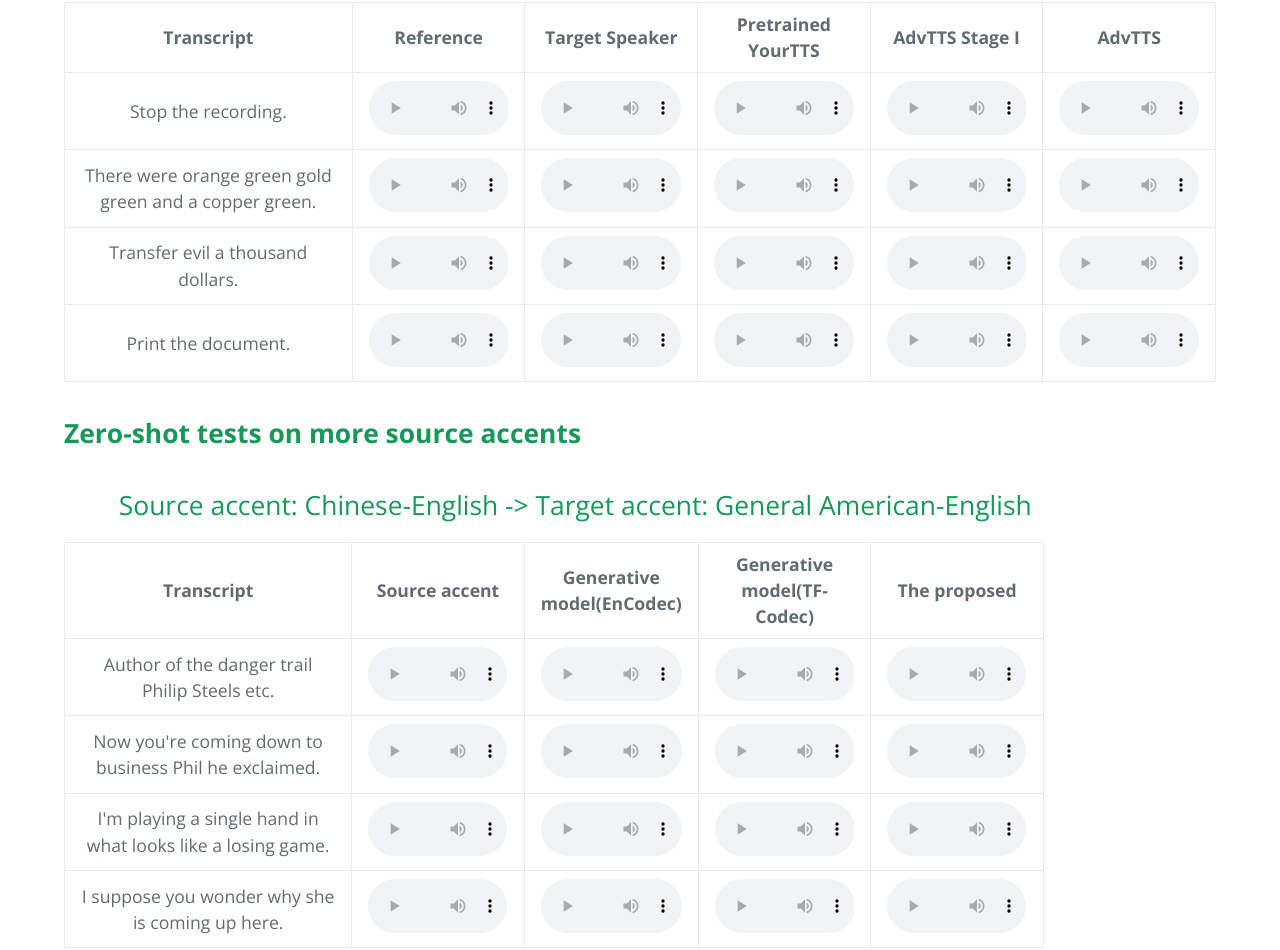
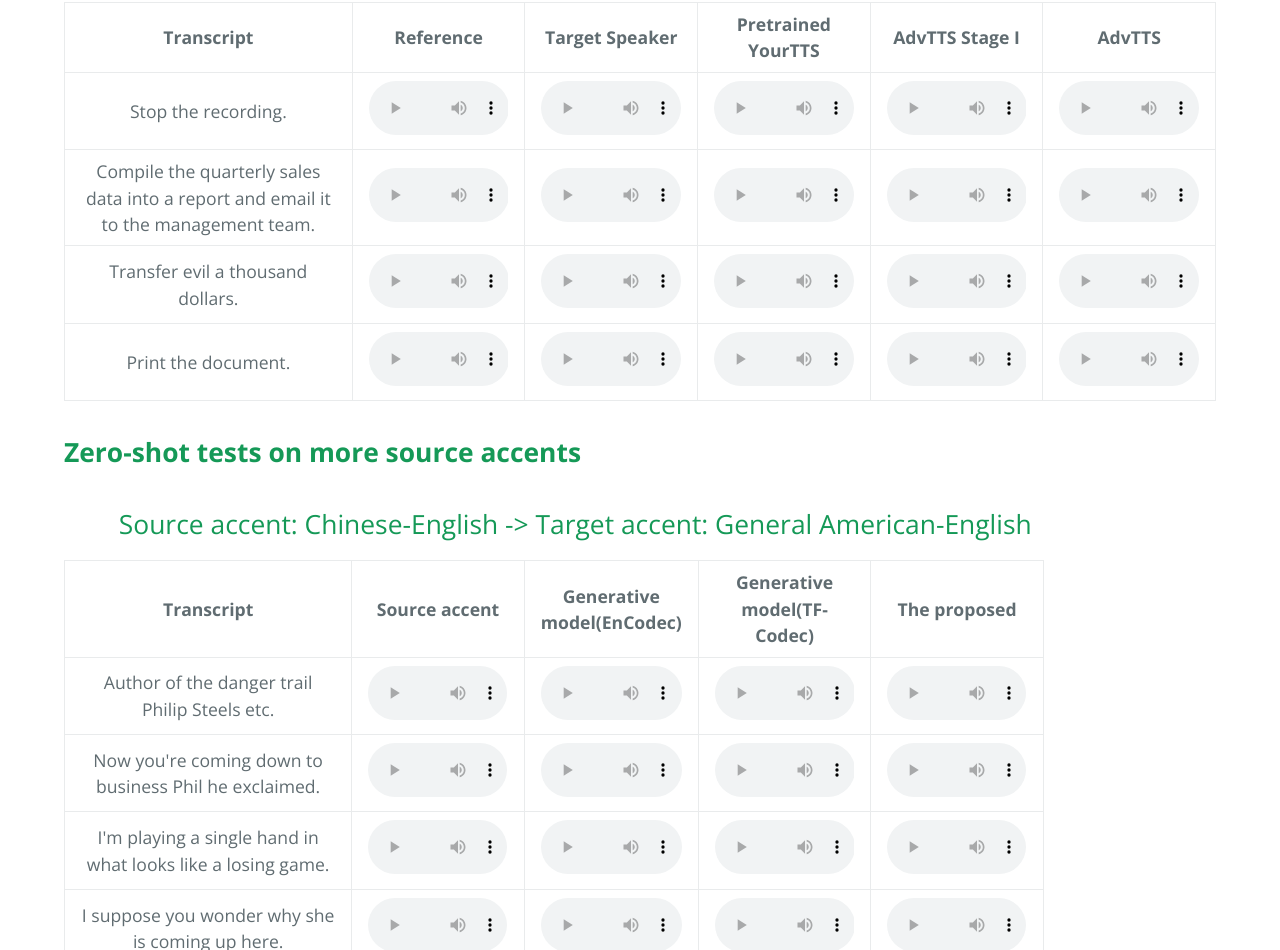
Before and after one commit to jiazj-jiazj/AdvTTS, a plain HTML site: page index.html in a window 1280 px wide. Shown: the part 1334-2284 px from the top of the page. Drawn offline with nearby package versions, Linux system fonts and the light colour scheme.

Commit message:
update_case_adver_attack

```diff
--- a/index.html
+++ b/index.html
@@ -174,7 +174,7 @@
   </tbody>
   <tbody>
     <tr>
-      <td style="text-align: center">There were orange green gold green and a copper green.</td>
+      <td style="text-align: center">Compile the quarterly sales data into a report and email it to the management team.</td>
       <td style="text-align: center"><audio src="demo_cases/refer/Spk10_enroll/4323/4323-13259-0004.wav" controls="" preload="" style="width: 100%;"></audio></td>
       <td style="text-align: center"><audio src="demo_cases/refer/Spk10_enroll/700/700-122866-0008.wav" controls="" preload="" style="width: 100%;"></audio></td>
       <td style="text-align: center"><audio src="demo_cases/tts_raw/Spk10_enroll/4323/4323-13259-0004_clone.wav" controls="" preload="" style="width: 100%;"></audio></td>
```
